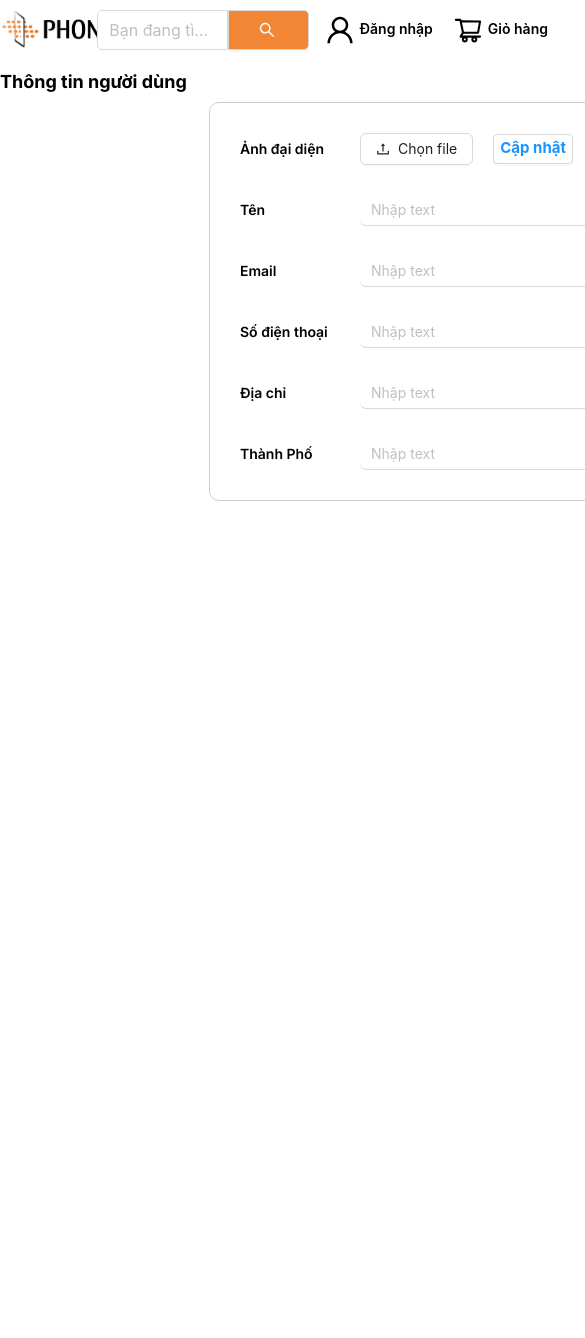
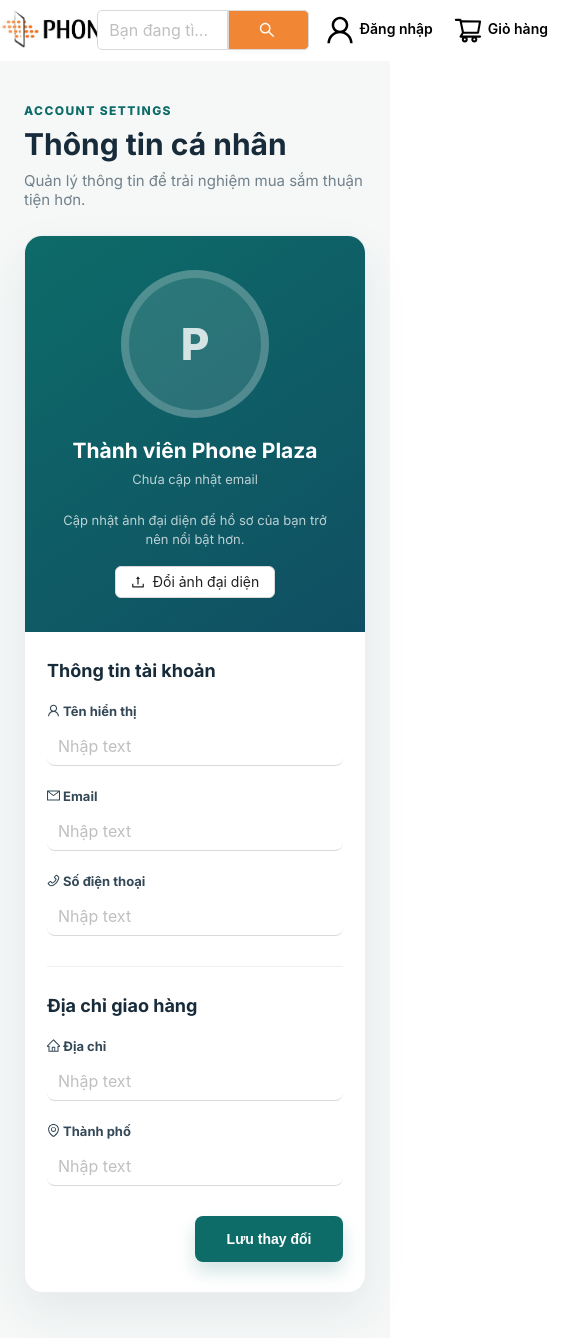
Before and after one commit to quangngo1122/mobile-shop, a React (Create React App) app in the folder frontend/: page /profile-user in a window 390 px wide. Shown: the top 1338 px of the page, 585 px wide, since content can reach past the window. Before the commit the page ends 844 px from the top, so only its background shows below. Built offline with nearby package versions, Linux system fonts and the light colour scheme.

Commit message:
feat(profile): thay đổi toàn bộ giao diện trang thông tin người dùng, và thay đổi thông tin người dùng hiện đại hơn, đồng bộ với giao diện đăng ký đăng nhập và responsive trên nhiều giao diện

```diff
--- a/frontend/src/pages/Profile/ProfilePage.jsx
+++ b/frontend/src/pages/Profile/ProfilePage.jsx
@@ -1,13 +1,32 @@
 import React, { useEffect, useState } from "react";
 import {
-  WrapperContentProfile,
+  AddressSection,
+  AvatarFrame,
+  AvatarHint,
+  AvatarImage,
+  AvatarPlaceholder,
+  FormActions,
+  FormField,
+  FormGrid,
+  FormSectionTitle,
+  PageEyebrow,
+  PageSubtitle,
+  PageTitle,
+  ProfileAside,
+  ProfileContent,
+  ProfileEmail,
+  ProfileForm,
+  ProfileName,
+  ProfilePageWrapper,
+  ProfileShell,
+  SaveButton,
+  StatusMessage,
   WrapperHeader,
   WrapperInput,
   WrapperLabel,
   WrapperUploadFile,
 } from "./style";
 import InputForm from "../../components/InputForm/InputForm";
-import ButtonComponent from "../../components/ButtonComponent/ButtonComponent";
 import { useDispatch, useSelector } from "react-redux";
 import * as UserService from "../../services/UserService";
 import { useMutationHooks } from "../../hooks/useMutationHook";
@@ -15,7 +34,14 @@
 import * as message from "../../components/Message/Message";
 import { updateUser } from "../../redux/slides/userSlide";
 import { Button } from "antd";
-import { UploadOutlined } from "@ant-design/icons";
+import {
+  EnvironmentOutlined,
+  HomeOutlined,
+  MailOutlined,
+  PhoneOutlined,
+  UploadOutlined,
+  UserOutlined,
+} from "@ant-design/icons";
 import { getBase64 } from "../../utils";
 
 const ProfilePage = () => {
@@ -92,174 +118,123 @@
     });
   };
   return (
-    <div style={{ width: "1080px", margin: "0 auto", height: "500px" }}>
-      <WrapperHeader>Thông tin người dùng</WrapperHeader>
+    <ProfilePageWrapper>
+      <ProfileShell>
+        <WrapperHeader>
+          <PageEyebrow>Account settings</PageEyebrow>
+          <PageTitle>Thông tin cá nhân</PageTitle>
+          <PageSubtitle>
+            Quản lý thông tin để trải nghiệm mua sắm thuận tiện hơn.
+          </PageSubtitle>
+        </WrapperHeader>
         <Loading isPending={isPending}>
-        <WrapperContentProfile>
+          <ProfileContent>
+            <ProfileAside>
+              <AvatarFrame>
+                {avatar ? (
+                  <AvatarImage src={avatar} alt="Ảnh đại diện" />
+                ) : (
+                  <AvatarPlaceholder>
+                    {(name || "P").charAt(0).toUpperCase()}
+                  </AvatarPlaceholder>
+                )}
+              </AvatarFrame>
+              <ProfileName>{name || "Thành viên Phone Plaza"}</ProfileName>
+              <ProfileEmail>{email || "Chưa cập nhật email"}</ProfileEmail>
+              <AvatarHint>
+                Cập nhật ảnh đại diện để hồ sơ của bạn trở nên nổi bật hơn.
+              </AvatarHint>
+              <WrapperUploadFile onChange={handleOnchangeAvatar} maxCount={1}>
+                <Button icon={<UploadOutlined />}>Đổi ảnh đại diện</Button>
+              </WrapperUploadFile>
+            </ProfileAside>
+            <ProfileForm>
+              <FormSectionTitle>Thông tin tài khoản</FormSectionTitle>
+              <FormGrid>
+                <FormField>
+                  <WrapperLabel htmlFor="name">
+                    <UserOutlined /> Tên hiển thị
+                  </WrapperLabel>
                   <WrapperInput>
-            <WrapperLabel htmlFor="avatar">Ảnh đại diện</WrapperLabel>
-            {avatar && (
-              <img
-                src={avatar}
-                style={{
-                  height: "150px",
-                  width: "150px",
-                  borderRadius: "50%",
-                  objectFit: "cover",
-                  marginRight: "20px",
-                }}
-                alt="avatar"
-              />
-            )}
-            <WrapperUploadFile onChange={handleOnchangeAvatar} maxCount={1}>
-              <Button icon={<UploadOutlined />}>Chọn file</Button>
-            </WrapperUploadFile>
-
-            <ButtonComponent
-              onClick={handleUpdate}
-              size={40}
-              styleButton={{
-                height: "30px",
-                width: "fit-content",
-                borderRadius: "4px",
-                padding: "4px 6px 6px",
-              }}
-              textbutton={"Cập nhật"}
-              styletextbutton={{
-                color: "rgb(26, 148, 255)",
-                fontSize: "15px",
-                fontWeight: "700",
-              }}
-            ></ButtonComponent>
-          </WrapperInput>
-          <WrapperInput>
-            <WrapperLabel htmlFor="name">Tên</WrapperLabel>
                     <InputForm
-              style={{ width: "300px" }}
                       id="name"
+                      size="large"
                       value={name}
                       onChange={handleOnchangeName}
                     />
-            <ButtonComponent
-              onClick={handleUpdate}
-              size={40}
-              styleButton={{
-                height: "30px",
-                width: "fit-content",
-                borderRadius: "4px",
-                padding: "4px 6px 6px",
-              }}
-              textbutton={"Cập nhật"}
-              styletextbutton={{
-                color: "rgb(26, 148, 255)",
-                fontSize: "15px",
-                fontWeight: "700",
-              }}
-            ></ButtonComponent>
                   </WrapperInput>
+                </FormField>
+                <FormField>
+                  <WrapperLabel htmlFor="email">
+                    <MailOutlined /> Email
+                  </WrapperLabel>
                   <WrapperInput>
-            <WrapperLabel htmlFor="email">Email</WrapperLabel>
                     <InputForm
-              style={{ width: "300px" }}
                       id="email"
+                      size="large"
                       value={email}
                       onChange={handleOnchangeEmail}
                     />
-            <ButtonComponent
-              onClick={handleUpdate}
-              size={40}
-              styleButton={{
-                height: "30px",
-                width: "fit-content",
-                borderRadius: "4px",
-                padding: "4px 6px 6px",
-              }}
-              textbutton={"Cập nhật"}
-              styletextbutton={{
-                color: "rgb(26, 148, 255)",
-                fontSize: "15px",
-                fontWeight: "700",
-              }}
-            ></ButtonComponent>
                   </WrapperInput>
+                </FormField>
+                <FormField>
+                  <WrapperLabel htmlFor="phone">
+                    <PhoneOutlined /> Số điện thoại
+                  </WrapperLabel>
                   <WrapperInput>
-            <WrapperLabel htmlFor="phone">Số điện thoại</WrapperLabel>
                     <InputForm
-              style={{ width: "300px" }}
                       id="phone"
+                      size="large"
                       value={phone}
                       onChange={handleOnchangePhone}
                     />
-            <ButtonComponent
-              onClick={handleUpdate}
-              size={40}
-              styleButton={{
-                height: "30px",
-                width: "fit-content",
-                borderRadius: "4px",
-                padding: "4px 6px 6px",
-              }}
-              textbutton={"Cập nhật"}
-              styletextbutton={{
-                color: "rgb(26, 148, 255)",
-                fontSize: "15px",
-                fontWeight: "700",
-              }}
-            ></ButtonComponent>
                   </WrapperInput>
+                </FormField>
+              </FormGrid>
+              <AddressSection>
+                <FormSectionTitle>Địa chỉ giao hàng</FormSectionTitle>
+                <FormGrid>
+                  <FormField>
+                    <WrapperLabel htmlFor="address">
+                      <HomeOutlined /> Địa chỉ
+                    </WrapperLabel>
                     <WrapperInput>
-            <WrapperLabel htmlFor="address">Địa chỉ</WrapperLabel>
                       <InputForm
-              style={{ width: "300px" }}
                         id="address"
+                        size="large"
                         value={address}
                         onChange={handleOnchangeAddress}
                       />
-            <ButtonComponent
-              onClick={handleUpdate}
-              size={40}
-              styleButton={{
-                height: "30px",
-                width: "fit-content",
-                borderRadius: "4px",
-                padding: "4px 6px 6px",
-              }}
-              textbutton={"Cập nhật"}
-              styletextbutton={{
-                color: "rgb(26, 148, 255)",
-                fontSize: "15px",
-                fontWeight: "700",
-              }}
-            ></ButtonComponent>
                     </WrapperInput>
+                  </FormField>
+                  <FormField>
+                    <WrapperLabel htmlFor="city">
+                      <EnvironmentOutlined /> Thành phố
+                    </WrapperLabel>
                     <WrapperInput>
-            <WrapperLabel htmlFor="city">Thành Phố</WrapperLabel>
                       <InputForm
-              style={{ width: "300px" }}
                         id="city"
+                        size="large"
                         value={city}
                         onChange={handleOnchangeCity}
                       />
-            <ButtonComponent
-              onClick={handleUpdate}
-              size={40}
-              styleButton={{
-                height: "30px",
-                width: "fit-content",
-                borderRadius: "4px",
-                padding: "4px 6px 6px",
-              }}
-              textbutton={"Cập nhật"}
-              styletextbutton={{
-                color: "rgb(26, 148, 255)",
-                fontSize: "15px",
-                fontWeight: "700",
-              }}
-            ></ButtonComponent>
                     </WrapperInput>
-        </WrapperContentProfile>
+                  </FormField>
+                </FormGrid>
+              </AddressSection>
+              {data?.status === "ERR" && (
+                <StatusMessage>{data?.message}</StatusMessage>
+              )}
+              <FormActions>
+                <SaveButton type="button" onClick={handleUpdate}>
+                  Lưu thay đổi
+                </SaveButton>
+              </FormActions>
+            </ProfileForm>
+          </ProfileContent>
         </Loading>
-    </div>
+      </ProfileShell>
+    </ProfilePageWrapper>
   );
 };
 
--- a/frontend/src/pages/Profile/style.js
+++ b/frontend/src/pages/Profile/style.js
@@ -1,43 +1,185 @@
 import { Upload } from "antd";
 import styled from "styled-components";
 
-export const WrapperHeader = styled.h1`
-  color: #000;
-  font-size: 18px;
-  margin: 10px 0;
+export const ProfilePageWrapper = styled.main`
+  min-height: calc(100vh - 72px);
+  padding: 42px 24px 64px;
+  background: #f5f8f7;
 `;
 
-export const WrapperContentProfile = styled.div`
-  display: flex;
-  flex-direction: column;
-  border: 1px solid #ccc;
-  width: 600px;
+export const ProfileShell = styled.div`
+  width: min(1040px, 100%);
   margin: 0 auto;
-  padding: 30px;
-  border-radius: 10px;
-  gap: 30px;
 `;
 
-export const WrapperLabel = styled.label`
-  color: #000;
-  font-size: 14px;
-  line-height: 14px;
-  font-weight: 600;
-  width: 100px;
-  text-align: left;
+export const WrapperHeader = styled.header`
+  margin-bottom: 26px;
 `;
-export const WrapperInput = styled.div`
-  display: flex;
-  align-items: center;
-  gap: 20px;
+
+export const PageEyebrow = styled.div`
+  margin-bottom: 8px;
+  color: #0d6b68;
+  font-size: 12px;
+  font-weight: 800;
+  letter-spacing: 1.4px;
+  text-transform: uppercase;
 `;
+
+export const PageTitle = styled.h1`
+  margin: 0;
+  color: #172b3a;
+  font-size: 30px;
+  line-height: 1.2;
+  letter-spacing: 0;
+`;
+
+export const PageSubtitle = styled.p`
+  margin: 9px 0 0;
+  color: #71808c;
+  font-size: 15px;
+`;
+
+export const ProfileContent = styled.div`
+  display: grid;
+  grid-template-columns: 280px minmax(0, 1fr);
+  overflow: hidden;
+  border: 1px solid rgba(18, 42, 66, 0.08);
+  border-radius: 18px;
+  background: #ffffff;
+  box-shadow: 0 18px 45px rgba(31, 55, 78, 0.08);
+
+  @media (max-width: 760px) {
+    grid-template-columns: 1fr;
+  }
+`;
+
+export const ProfileAside = styled.aside`
+  padding: 34px 28px;
+  color: #ffffff;
+  background: linear-gradient(145deg, #0d6b68 0%, #104f63 100%);
+  text-align: center;
+`;
+
+export const AvatarFrame = styled.div`
+  width: 132px;
+  height: 132px;
+  display: grid;
+  place-items: center;
+  margin: 0 auto 20px;
+  overflow: hidden;
+  border: 8px solid rgba(255, 255, 255, 0.18);
+  border-radius: 50%;
+  background: rgba(255, 255, 255, 0.12);
+`;
+
+export const AvatarImage = styled.img`
+  width: 100%;
+  height: 100%;
+  object-fit: cover;
+`;
+
+export const AvatarPlaceholder = styled.div`
+  color: rgba(255, 255, 255, 0.8);
+  font-size: 44px;
+  font-weight: 800;
+`;
+
+export const ProfileName = styled.h2`
+  margin: 0 0 8px;
+  font-size: 21px;
+  letter-spacing: 0;
+`;
+
+export const ProfileEmail = styled.p`
+  margin: 0;
+  overflow-wrap: anywhere;
+  color: rgba(255, 255, 255, 0.72);
+  font-size: 13px;
+`;
+
+export const AvatarHint = styled.p`
+  margin: 24px 0 16px;
+  color: rgba(255, 255, 255, 0.72);
+  font-size: 13px;
+  line-height: 1.5;
+`;
+
 export const WrapperUploadFile = styled(Upload)`
-  & .ant-upload.ant-upload-select.ant-upload-select-picture-card {
-    width: 60px;
-    height: 60px;
-    border-radius: 50%;
-  }
   & .ant-upload-list-item-container {
     display: none;
   }
 `;
+
+export const ProfileForm = styled.section`
+  padding: 34px 40px 38px;
+
+  @media (max-width: 520px) {
+    padding: 28px 22px 30px;
+  }
+`;
+
+export const FormSectionTitle = styled.h3`
+  margin: 0 0 22px;
+  color: #172b3a;
+  font-size: 18px;
+  letter-spacing: 0;
+`;
+
+export const FormGrid = styled.div`
+  display: grid;
+  grid-template-columns: repeat(2, minmax(0, 1fr));
+  gap: 22px 20px;
+
+  @media (max-width: 560px) {
+    grid-template-columns: 1fr;
+  }
+`;
+
+export const FormField = styled.div`
+  min-width: 0;
+`;
+
+export const WrapperLabel = styled.label`
+  display: block;
+  margin-bottom: 8px;
+  color: #344957;
+  font-size: 13px;
+  font-weight: 700;
+`;
+
+export const WrapperInput = styled.div`
+  min-width: 0;
+`;
+
+export const AddressSection = styled.div`
+  margin-top: 30px;
+  padding-top: 28px;
+  border-top: 1px solid #edf1f2;
+`;
+
+export const FormActions = styled.div`
+  display: flex;
+  justify-content: flex-end;
+  margin-top: 30px;
+`;
+
+export const SaveButton = styled.button`
+  min-width: 148px;
+  height: 46px;
+  padding: 0 22px;
+  border: 0;
+  border-radius: 8px;
+  color: #ffffff;
+  background: #0d6b68;
+  box-shadow: 0 10px 18px rgba(13, 107, 104, 0.18);
+  cursor: pointer;
+  font-size: 14px;
+  font-weight: 700;
+`;
+
+export const StatusMessage = styled.span`
+  display: block;
+  margin-top: 18px;
+  color: #d4380d;
+  font-size: 13px;
+`;
```
Lines whose indentation alone changed are shown as unchanged.
